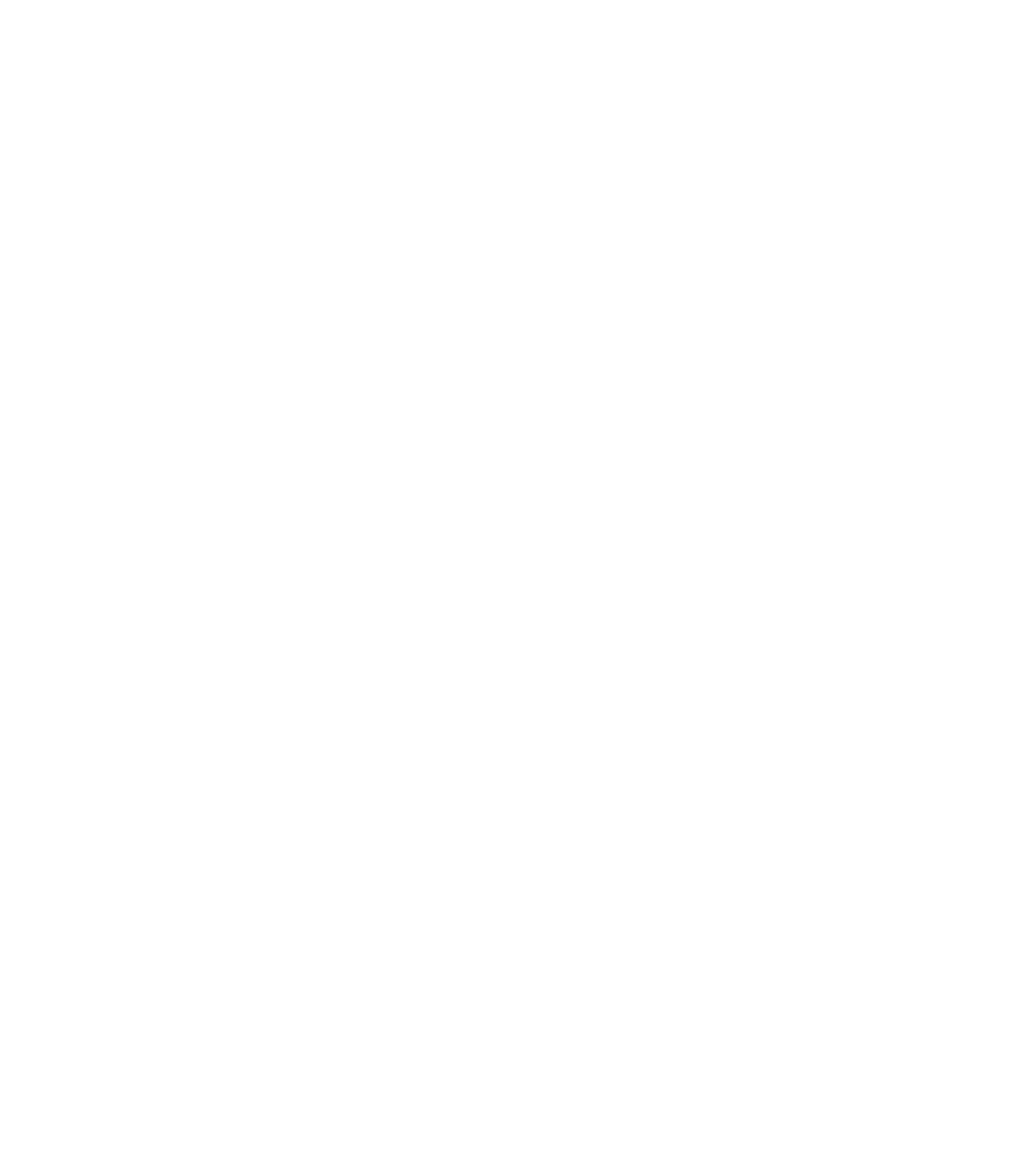
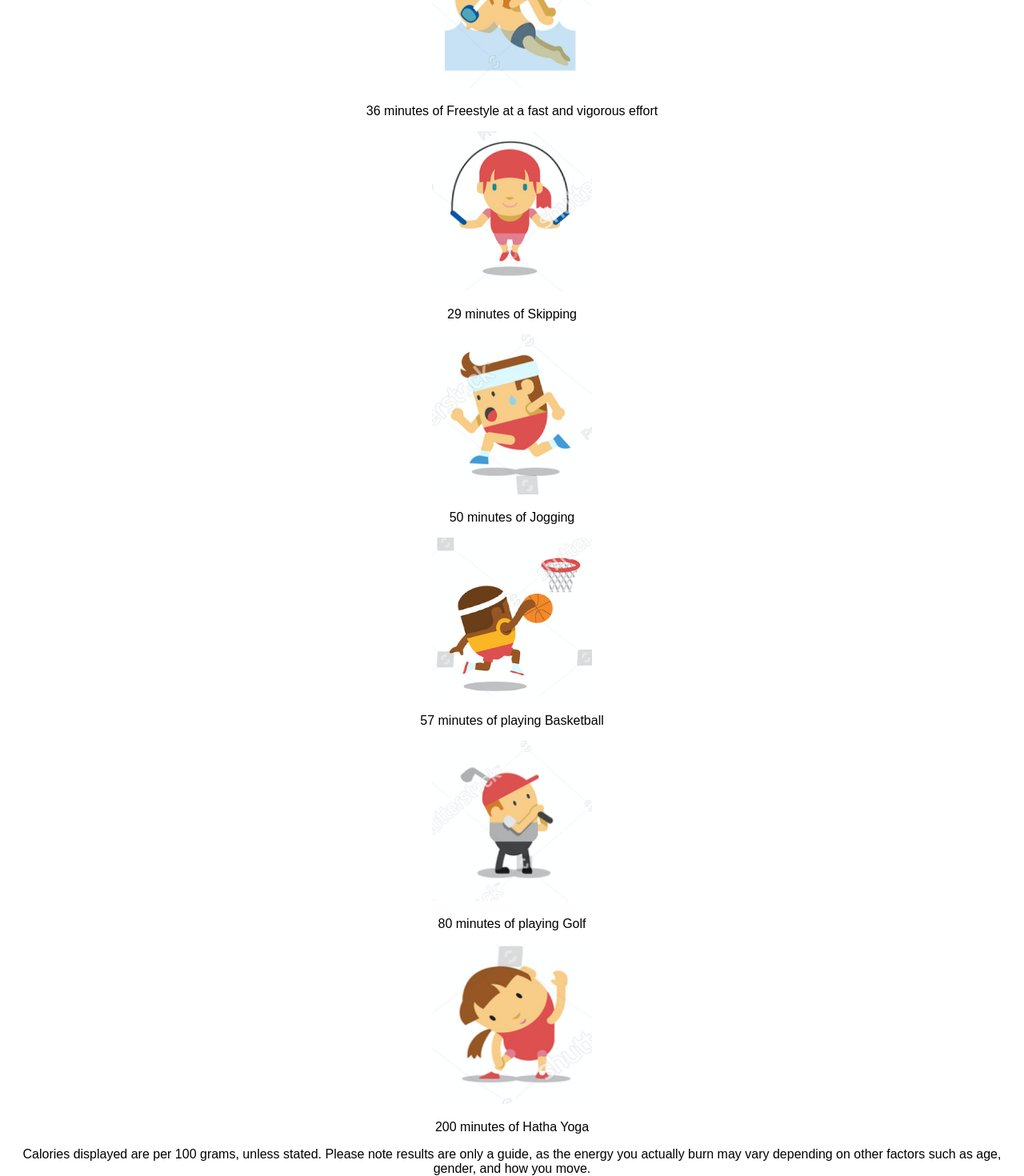
Before and after one commit to razbag18/sweet-vs-sweat, a React (Create React App) app: page / in a window 1280 px wide. Shown: the part 404-1874 px from the top of the page at 80% size. Before the commit the page ends 800 px from the top, so only its background shows below. Built offline with nearby package versions, Linux system fonts and the light colour scheme.

Commit message:
exercise components added and filtering nutrients on search added

```diff
--- /dev/null
+++ b/src/Basketball.js
@@ -0,0 +1,14 @@
+import React from 'react'
+
+function minsOfBasketball(calories){
+  return (calories / 7).toFixed(0)
+}
+
+export default function Basketball(){
+  return <section>
+
+  <img className="donut" src={"/images/basketball.png"} />
+  <p>{minsOfBasketball(400)} minutes of playing Basketball</p>
+
+  </section>
+}
--- a/src/FoodSearch.js
+++ b/src/FoodSearch.js
@@ -40,14 +40,20 @@ export default class FoodSearch extends React.Component {
 
   renderResult = (food, index) => (
     <div key={index}>
-      <a href={`/calorie_count?food=${food}`} onClick={this.selectedItem}>{food}</a>
+      <a href={`/calorie_count?food=${food.name}`} onClick={this.selectedItem}>{food.name}</a>
+      <p>{food.calories} kcal</p>
     </div>
   )
 
   //problems: some have calories, some dont. need an if statement, if results have food.nutrients.ENERC_KCAL then display, else no
   filteredFood = () => Array.from(
     new Set(
-      this.state.foodListArray.map(result => result.food.label.toLowerCase())
+      this.state.foodListArray
+      .filter(result =>(
+        result.food.nutrients.ENERC_KCAL)
+      ).map(result => (
+        { name: result.food.label.toLowerCase(), calories: Math.round(result.food.nutrients.ENERC_KCAL) }
+      ))
     )
   )
 
--- /dev/null
+++ b/src/Golf.js
@@ -0,0 +1,14 @@
+import React from 'react'
+
+function minsOfGolf(calories){
+  return (calories / 5).toFixed(0)
+}
+
+export default function Golf(){
+  return <section>
+
+  <img className="donut" src={"/images/golf.png"} />
+  <p>{minsOfGolf(400)} minutes of playing Golf</p>
+
+  </section>
+}
--- a/src/Home.js
+++ b/src/Home.js
@@ -1,6 +1,12 @@
 import React from 'react'
 import FoodSearch from './FoodSearch';
+import Swimming from './Swimming'
+import Skipping from './Skipping'
+import Jogging from './Jogging'
+import Yoga from './Yoga'
 import './Home.css'
+import Basketball from './Basketball';
+import Golf from './Golf';
 
 
 export default function Home(){
@@ -13,7 +19,13 @@ export default function Home(){
     <h3>Just one more doughnut? Find out how much those calories are adding up!</h3>
     <p>Enter a guilty treat to see how much exercise you'll need in order to burn it off. You might start to question if you really can afford those empty calories...</p>
     <div><FoodSearch /></div>
+    <div><Swimming /></div>
+    <div><Skipping /></div>
+    <div><Jogging /></div>
+    <div><Basketball /></div>
+    <div><Golf /></div>
+    <div><Yoga /></div>
 
-
+    <footer>Calories displayed are per 100 grams, unless stated. Please note results are only a guide, as the energy you actually burn may vary depending on other factors such as age, gender, and how you move.</footer>
   </section>
 }
--- /dev/null
+++ b/src/Jogging.js
@@ -0,0 +1,14 @@
+import React from 'react'
+
+function minsOfJogging(calories){
+  return (calories / 8).toFixed(0)
+}
+
+export default function Jogging(){
+  return <section>
+
+  <img className="donut" src={"/images/running.png"} />
+  <p>{minsOfJogging(400)} minutes of Jogging</p>
+
+  </section>
+}
--- /dev/null
+++ b/src/Skipping.js
@@ -0,0 +1,14 @@
+import React from 'react'
+
+function minsOfSkipping(calories){
+  return (calories / 14).toFixed(0)
+}
+
+export default function Skipping(){
+  return <section>
+
+  <img className="donut" src={"/images/skipping.png"} />
+  <p>{minsOfSkipping(400)} minutes of Skipping</p>
+
+  </section>
+}
--- /dev/null
+++ b/src/Swimming.js
@@ -0,0 +1,14 @@
+import React from 'react'
+
+function minsOfSwim(calories){
+  return (calories / 11).toFixed(0)
+}
+
+export default function Swimming(){
+  return <section>
+
+  <img className="donut" src={"/images/swimming.png"} />
+  <p>{minsOfSwim(400)} minutes of Freestyle at a fast and vigorous effort</p>
+
+  </section>
+}
--- /dev/null
+++ b/src/Yoga.js
@@ -0,0 +1,18 @@
+import React from 'react'
+
+function minsOfYoga(calories){
+  return calories / 2
+  //\\ if (result > 60){
+  //   return (result / 60).toFixed(2)
+  // }
+
+}
+
+export default function Yoga(){
+  return <section>
+
+  <img className="donut" src={"/images/yoga.png"} />
+  <p>{minsOfYoga(400)} minutes of Hatha Yoga</p>
+
+  </section>
+}
```
Also changed, not shown: public/images/golf.png (added), src/notes.txt.
